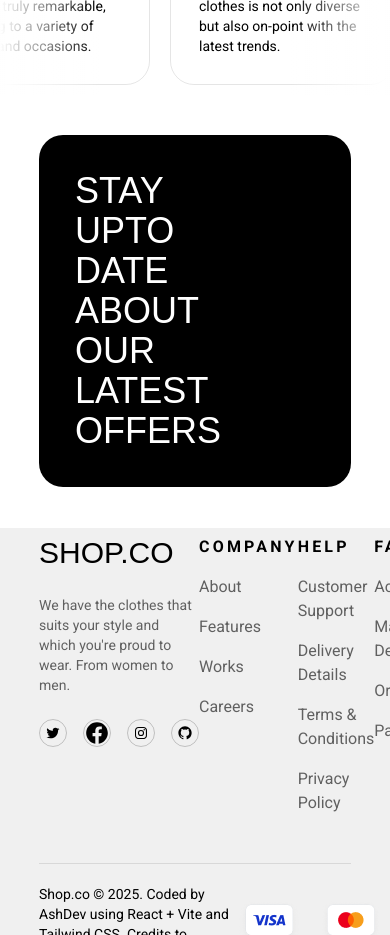
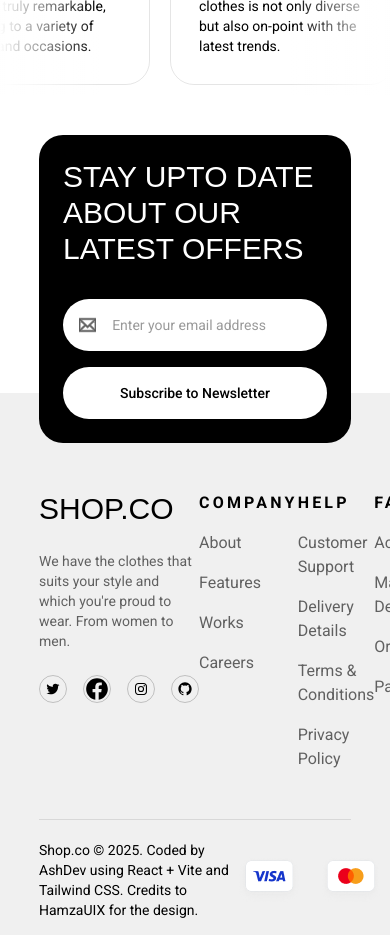
Before and after one commit to trishacapitle/clothing-ecommerce-frontend, a React (Vite) app: page / in a window 390 px wide. Shown: the part 4320-5255 px from the top of the page. Built offline with nearby package versions, Linux system fonts and the light colour scheme; a web font is replaced by a local one.

Commit message:
feat: styling for mobile

```diff
--- a/src/components/Footer.jsx
+++ b/src/components/Footer.jsx
@@ -9,21 +9,21 @@ import { TfiEmail } from "react-icons/tfi";
 const Footer = () => {
   return (
     <div className="relative m-auto w-[100dvw] px-[10dvw]">
-      <div className="absolute bottom-0 left-0 -z-99 h-[500px] w-full bg-[#F0F0F0]"></div>
-      <div className="newsletter mb-12 flex items-center justify-between gap-48 rounded-3xl bg-black p-9 text-white">
-        <h1 className="font-secondary text-4xl uppercase">
+      <div className="absolute bottom-0 left-0 -z-99 h-[70dvh] w-full bg-[#F0F0F0] sm:h-[500px]"></div>
+      <div className="newsletter mb-12 flex flex-col items-center justify-between gap-8 rounded-3xl bg-black p-6 text-white sm:flex-row sm:gap-48 sm:p-9">
+        <h1 className="font-secondary text-3xl uppercase sm:text-4xl">
           stay upto date about our latest offers
         </h1>
-        <div className="font-primary flex flex-col gap-4">
+        <div className="font-primary flex w-full flex-col gap-4">
           <div className="flex items-center gap-4 rounded-full bg-white px-4 py-4 text-black/40">
             <TfiEmail strokeWidth={1.5} size={20} />
             <input
               type="text"
               placeholder="Enter your email address"
-              className="w-full border-none bg-transparent text-black outline-none placeholder:text-black/40"
+              className="w-full border-none bg-transparent text-sm text-black outline-none placeholder:text-black/40 sm:text-base"
             />
           </div>
-          <button className="w-sm rounded-full bg-white py-4 font-medium text-black transition-all duration-300 ease-in-out hover:-translate-1">
+          <button className="w-full rounded-full bg-white py-4 text-sm font-medium text-black transition-all duration-300 ease-in-out hover:-translate-1 sm:text-base">
             Subscribe to Newsletter
           </button>
         </div>
```
